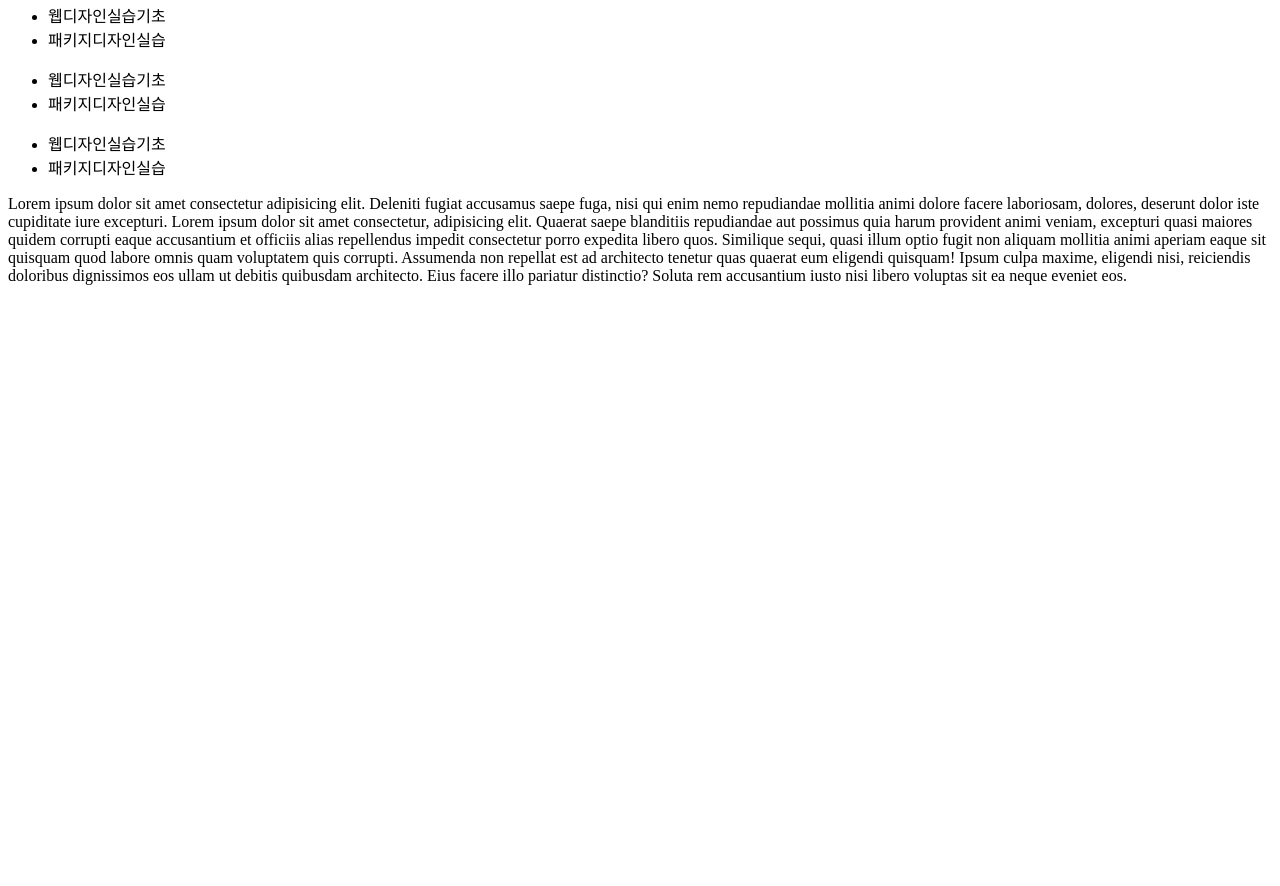
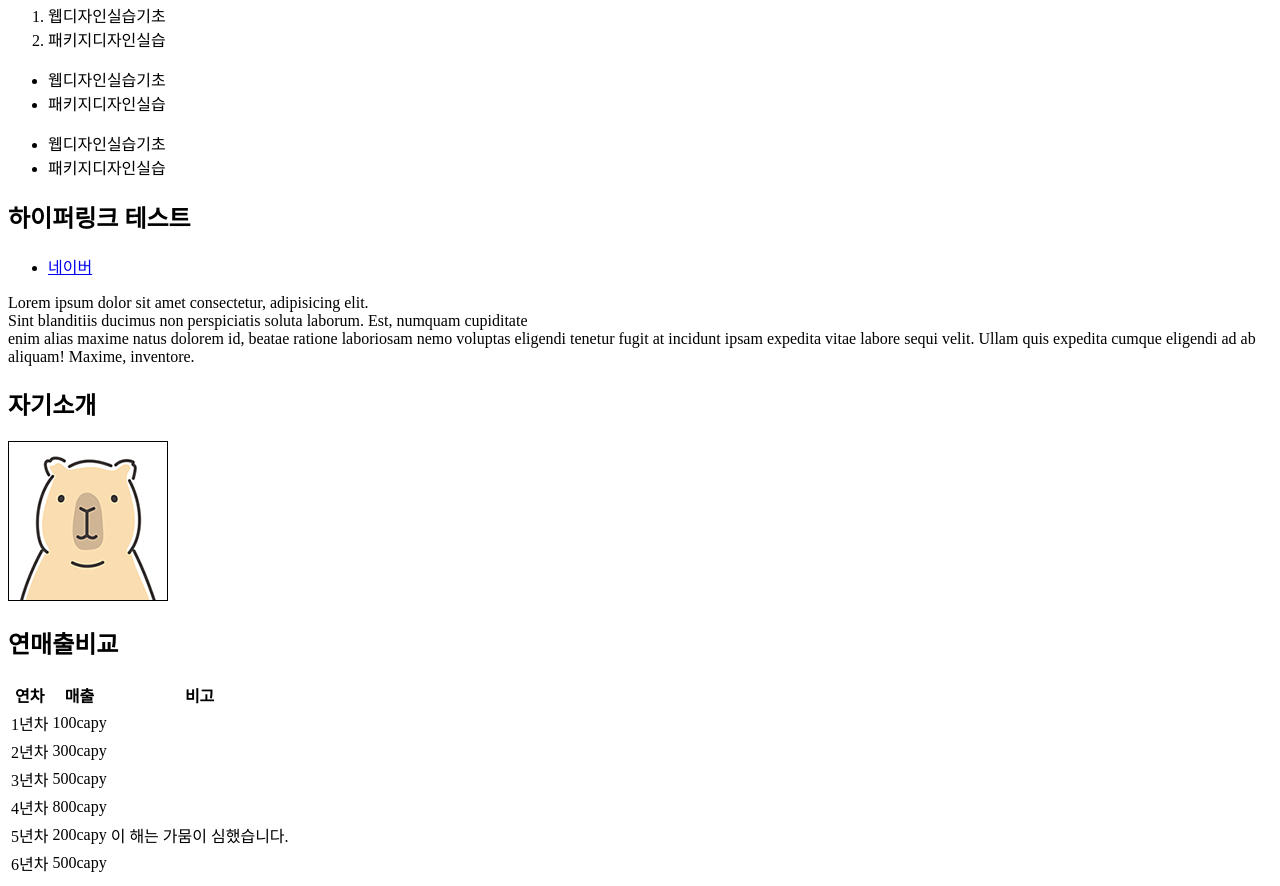
Before and after one commit to bs1081/web0314, a plain HTML site: page index.html in a window 1280 px wide. Shown: the part 589-1475 px from the top of the page. Before the commit the page ends 882 px from the top, so only its background shows below. Drawn offline with Linux system fonts and the light colour scheme.

Commit message:
이미지와 테이블추가

```diff
--- a/index.html
+++ b/index.html
@@ -29,6 +29,10 @@
         <li>웹디자인실습기초</li>
         <li>패키지디자인실습</li>
     </ul>
+    <ol>
+        <li>웹디자인실습기초</li>
+        <li>패키지디자인실습</li>
+    </ol>
     <ul>
         <li>웹디자인실습기초</li>
         <li>패키지디자인실습</li>
@@ -37,12 +41,56 @@
         <li>웹디자인실습기초</li>
         <li>패키지디자인실습</li>
     </ul>
+
+    <h2>하이퍼링크 테스트</h2>
     <ul>
-        <li>웹디자인실습기초</li>
-        <li>패키지디자인실습</li>
+        <li><a href="https://www.naver.com/" target="_blank">네이버</a></li>
     </ul>
-    Lorem ipsum dolor sit amet consectetur adipisicing elit. Deleniti fugiat accusamus saepe fuga, nisi qui enim nemo repudiandae mollitia animi dolore facere laboriosam, dolores, deserunt dolor iste cupiditate iure excepturi.
-    Lorem ipsum dolor sit amet consectetur, adipisicing elit. Quaerat saepe blanditiis repudiandae aut possimus quia harum provident animi veniam, excepturi quasi maiores quidem corrupti eaque accusantium et officiis alias repellendus impedit consectetur porro expedita libero quos. Similique sequi, quasi illum optio fugit non aliquam mollitia animi aperiam eaque sit quisquam quod labore omnis quam voluptatem quis corrupti. Assumenda non repellat est ad architecto tenetur quas quaerat eum eligendi quisquam! Ipsum culpa maxime, eligendi nisi, reiciendis doloribus dignissimos eos ullam ut debitis quibusdam architecto. Eius facere illo pariatur distinctio? Soluta rem accusantium iusto nisi libero voluptas sit ea neque eveniet eos.
-
+    Lorem ipsum dolor sit amet consectetur, adipisicing elit.<br> Sint blanditiis ducimus non perspiciatis soluta laborum. Est, numquam cupiditate<br> enim alias maxime natus dolorem id, beatae ratione laboriosam nemo voluptas eligendi tenetur fugit at incidunt ipsam expedita vitae labore sequi velit. Ullam quis expedita cumque eligendi ad ab aliquam! Maxime, inventore.
+    <h2>자기소개</h2>
+    <img src="imgs/capyzou.png" alt="">
+    <h2>연매출비교</h2>
+    <table>
+        <thead>
+            <tr>
+                <th>연차</th>
+                <th>매출</th>
+                <th>비고</th>
+            </tr>
+        </thead>
+        <tbody>
+            <tr>
+                <td>1년차</td>
+                <td>100capy</td>
+                <td></td>
+            </tr>
+            <tr>
+                <td>2년차</td>
+                <td>300capy</td>
+                <td></td>
+            </tr>
+            <tr>
+                <td>3년차</td>
+                <td>500capy</td>
+                <td></td>
+            </tr>
+            <tr>
+                <td>4년차</td>
+                <td>800capy</td>
+                <td></td>
+            </tr>
+            <tr>
+                <td>5년차</td>
+                <td>200capy</td>
+                <td>이 해는 가뭄이 심했습니다.</td>
+            </tr>
+            <tr>
+                <td>6년차</td>
+                <td>500capy</td>
+                <td></td>
+            </tr>
+        </tbody>
+    </table>
+    <!-- 설명글을 입력해서 나중에 코드를 봐도 이해할 수 있도록 할 수 있다. -->
 </body>
 </html>
```
Also changed, not shown: imgs/capyzou.png (added).
